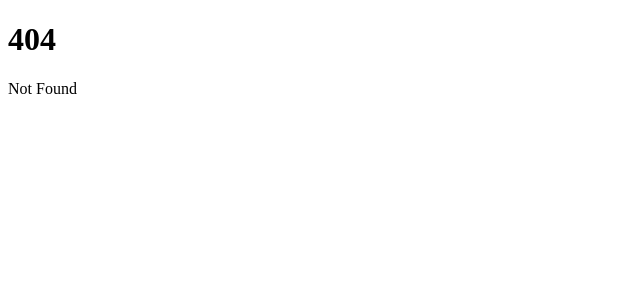
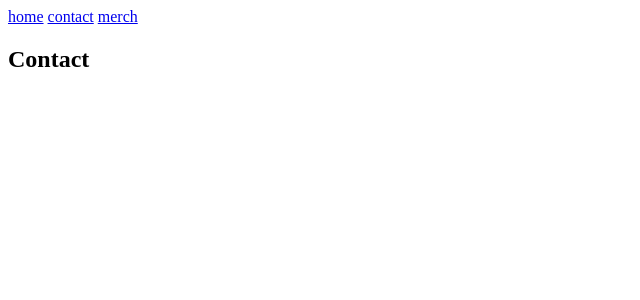
Before and after one commit to ynnxj/mangatan, a SvelteKit app: page /contact in a window 1280 px wide. Before the commit this address had no page. Shown: the top 300 px of the page, without its empty margins (0-640 px from the left). Built offline with nearby package versions, Linux system fonts and the light colour scheme.

Commit message:
✨feat(setup): create simple routing

```diff
--- a/src/routes/+layout.svelte
+++ b/src/routes/+layout.svelte
@@ -1,11 +1,17 @@
 <script lang="ts">
-	import favicon from '$lib/assets/favicon.svg';
+  import favicon from '$lib/assets/favicon.svg';
 
-	let { children } = $props();
+  let { children } = $props();
 </script>
 
 <svelte:head>
-	<link rel="icon" href={favicon} />
+  <link rel="icon" href={favicon} />
 </svelte:head>
 
+<nav>
+  <a href="/">home</a>
+  <a href="/contact">contact</a>
+  <a href="/merch">merch</a>
+</nav>
+
 {@render children()}
--- a/src/routes/+page.svelte
+++ b/src/routes/+page.svelte
@@ -1,2 +1 @@
-<h1>Welcome to SvelteKit</h1>
-<p>Visit <a href="https://svelte.dev/docs/kit">svelte.dev/docs/kit</a> to read the documentation</p>
+<h1>Home</h1>
--- /dev/null
+++ b/src/routes/contact/+page.svelte
@@ -0,0 +1 @@
+<h2>Contact</h2>
--- /dev/null
+++ b/src/routes/merch/+page.svelte
@@ -0,0 +1 @@
+<h2>Merch</h2>
```
Also changed, not shown: 2 other files (tests, documents, lock files or other folders).
